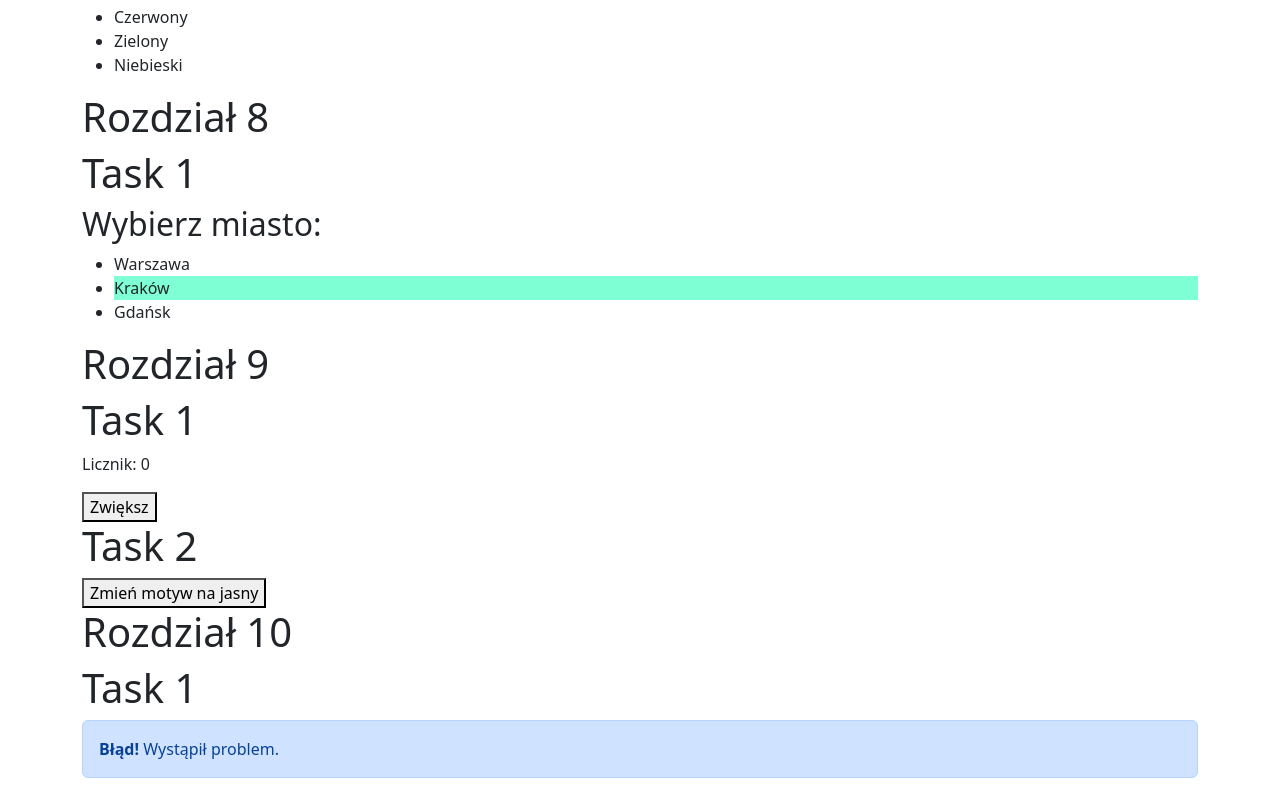
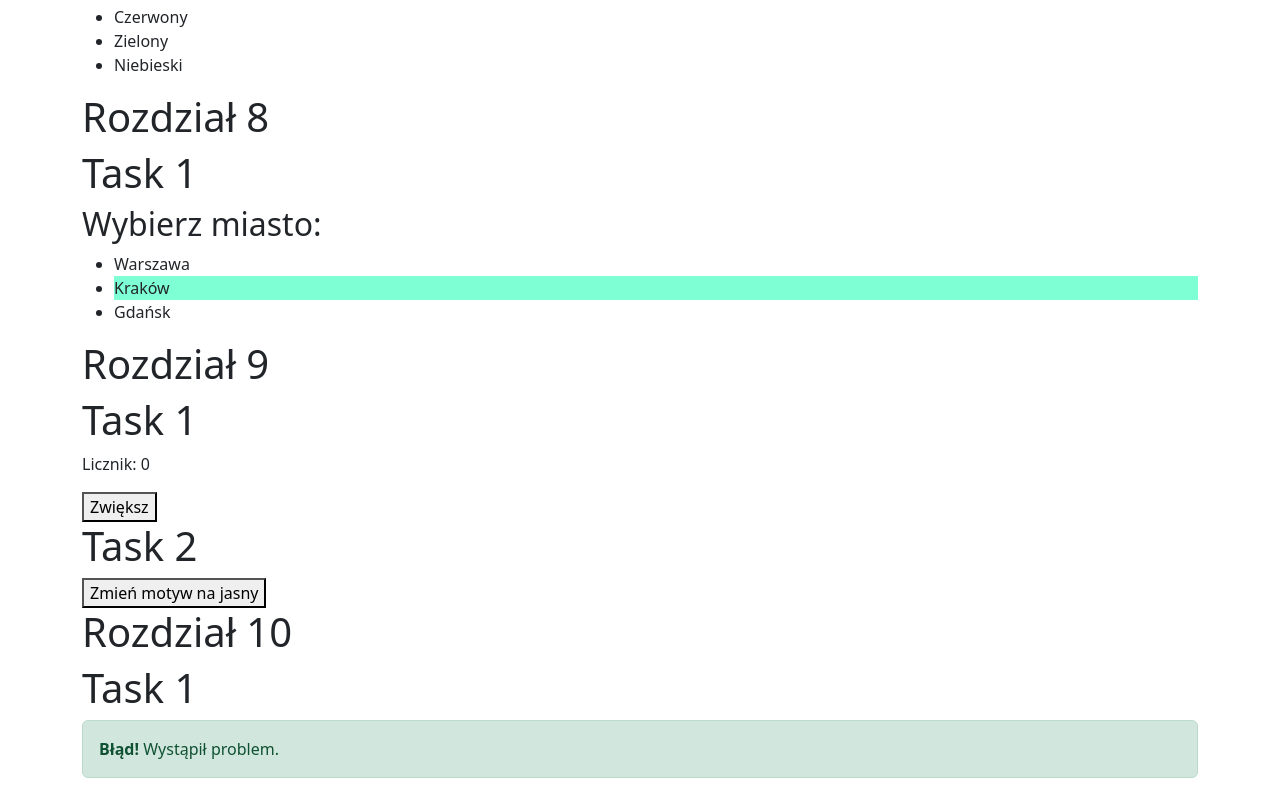
Before and after one commit to celnik-213/react, a React (Create React App) app: page / in a window 1280 px wide. Shown: the part 2869-3663 px from the top of the page. Built offline with nearby package versions, Linux system fonts and the light colour scheme.

Commit message:
Rozdzial10Task1Update

```diff
--- a/src/App.js
+++ b/src/App.js
@@ -77,7 +77,7 @@ function App() {
             <PrzelaczanieMotywu />
             <h1>Rozdział 10</h1>
             <h1>Task 1</h1>
-            <Alert type="danger">
+            <Alert>
                 <strong>Błąd!</strong> Wystąpił problem.
             </Alert>
         </div>
--- a/src/components/DynamicznaKlasa.jsx
+++ b/src/components/DynamicznaKlasa.jsx
@@ -1,11 +1,13 @@
 import PropTypes from "prop-types";
 
-const Alert = ({ children }) => {
-  return <div className="alert alert-primary">{children}</div>;
+const Alert = ({type = "success", children, className=""}) => {
+  return <div className={`alert alert-${type} ${className}`.trim()}>{children}</div>;
 };
 
 Alert.propTypes = {
-  children: PropTypes.node
+    children: PropTypes.node,
+    type: PropTypes.oneOf(["primary","danger", "success"]),
+    className: PropTypes.string
 };
 
 export default Alert;
```
